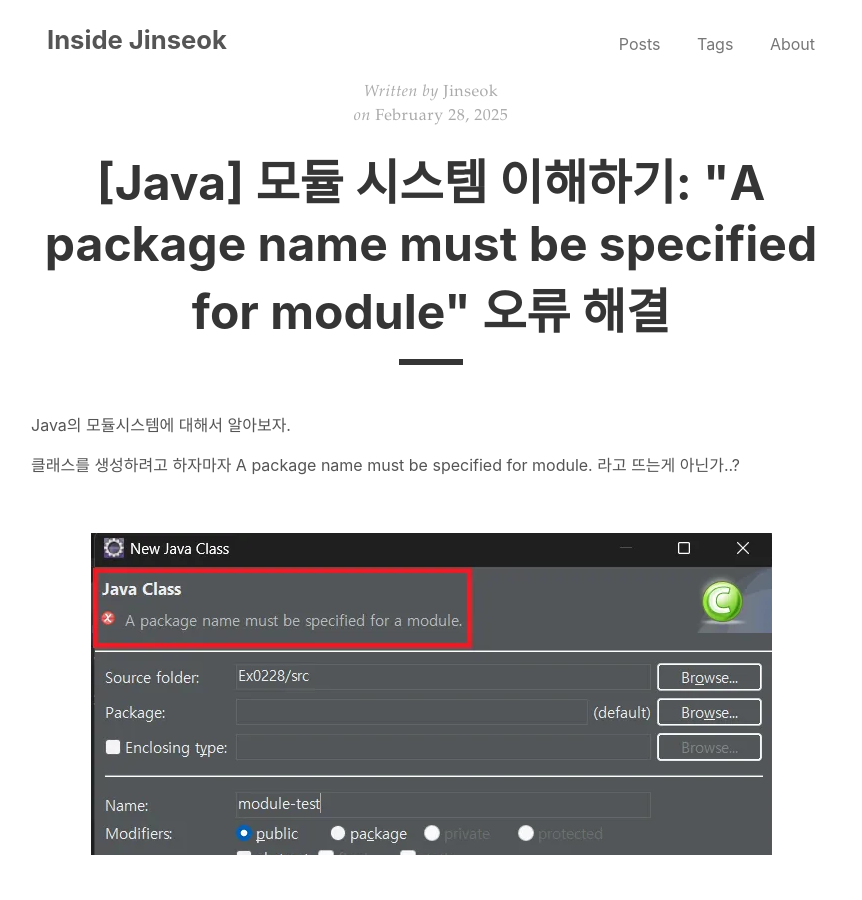
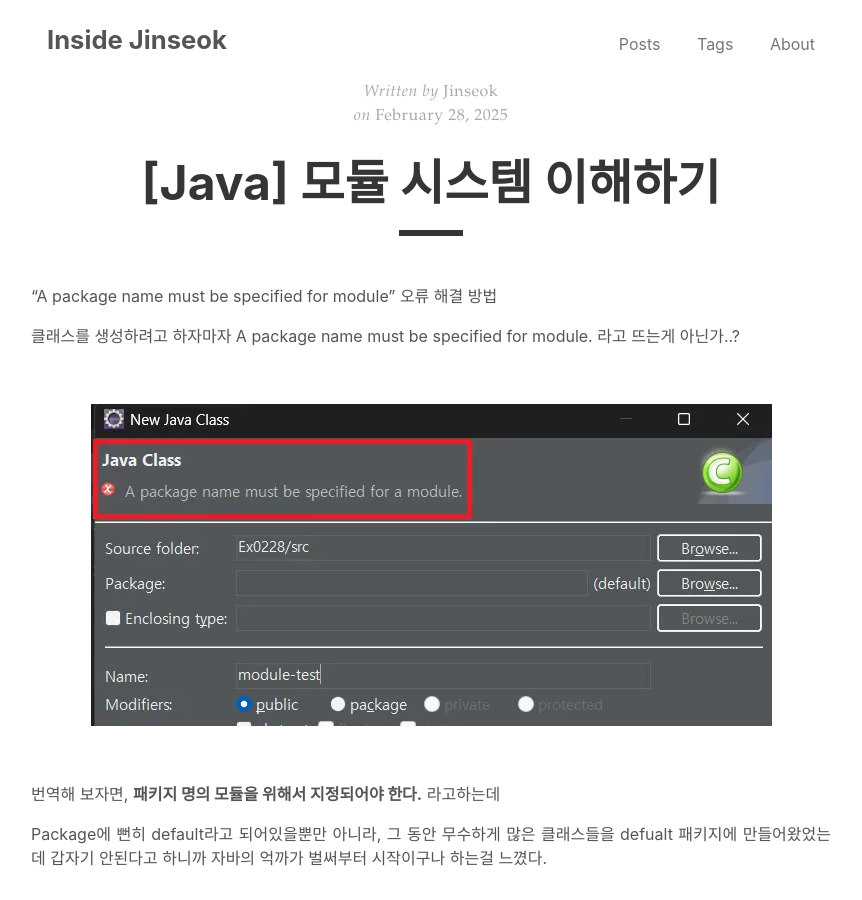
Before and after one commit to JJOK97/JJOK97.github.io, a Jekyll site: the page built from _posts/2025-02-28-java-module-system.md.md, in a window 1280 px wide and 900 px high. Shown: the whole window, without its empty margins (209-1071 px from the left). Built offline with Jekyll 4.4.1, drawn with Linux system fonts in a browser that asks for light colours.

Commit message:
update: title, description for seo

```diff
--- a/_posts/2025-02-28-java-module-system.md.md
+++ b/_posts/2025-02-28-java-module-system.md.md
@@ -1,13 +1,13 @@
 ---
 layout: post
-title: '[Java] 모듈 시스템 이해하기: "A package name must be specified for module" 오류 해결'
+title: '[Java] 모듈 시스템 이해하기'
 author: 'Jinseok'
-description: 'Java 9에서 도입된 모듈 시스템, JPMS으로 인해 발생하는 패키지 명시 오류의 원인과 해결 방법을 알아보자. Classpath와 Modulepath의 차이점과 실제 개발 환경에서의 선택 방법에 대해서.'
+description: 'Java 9에서 도입된 모듈 시스템, JPMS으로 인해 발생하는 패키지 명시 오류의 원인과 해결 방법을 알아보자. Classpath와 Modulepath의 차이점과 실제 개발 환경에서의 선택 방법에 대해서...'
 tags: [Java, 스마트인재개발원, 회고록]
 excerpt_separator: <!--more-->
 ---
 
-Java의 모듈시스템에 대해서 알아보자.
+"A package name must be specified for module" 오류 해결 방법
 
 <!--more-->
 
```
Also changed, not shown: _posts/2025-02-27-oracle-db-permission-management-guide.md.md (+1 -1 lines).
